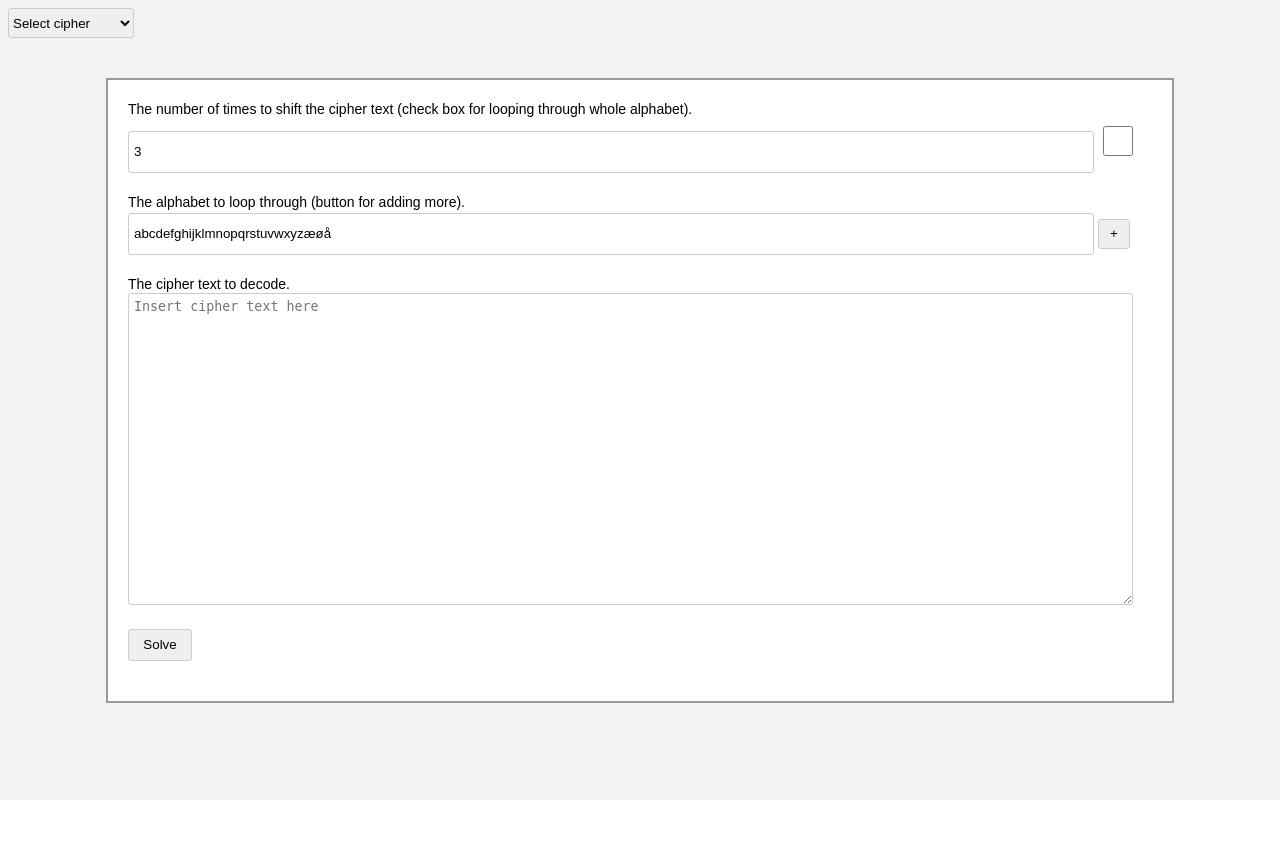
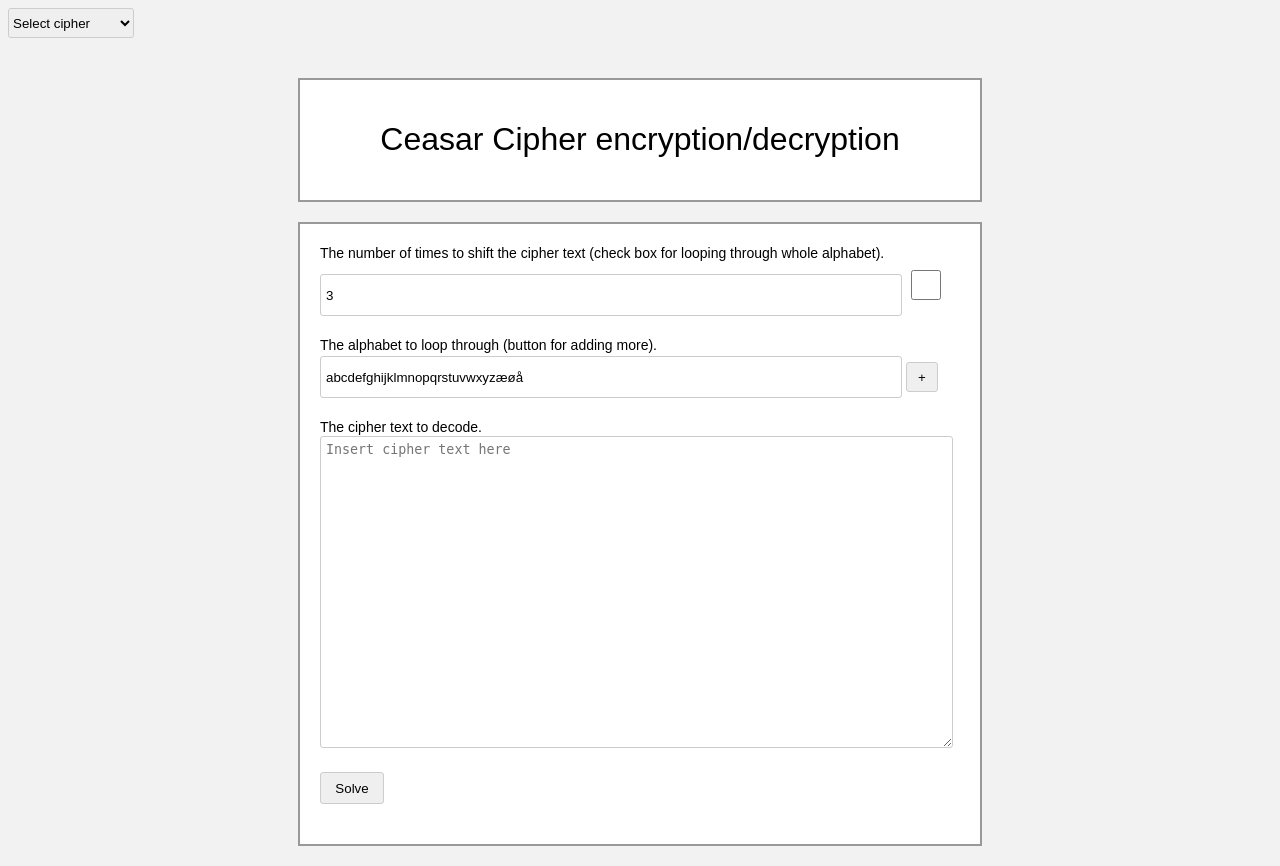
Before and after one commit to bertmad3400/super-denigma, a Flask app: page /shiftCiphers in a window 1280 px wide. Before the commit the page ends 800 px from the top, so only its background shows below. Run offline with Flask 2, Linux system fonts and the light colour scheme.

Commit message:
Update design

```diff
--- a/webFront/static/CSS/base.css
+++ b/webFront/static/CSS/base.css
@@ -1,5 +1,10 @@
 body {
 	background-color: #f2f2f2;
+}
+
+h1.page-title {
+	font-family: sans-serif;
+	font-weight: 100;
 }
 
 .boxedArea {
@@ -12,7 +17,7 @@ body {
 	background-color: #ffffff;
 	transition: box-shadow 0.15s ease-out;
 
-	width: 80vw;
+	width: 50vw;
 	margin: 20px auto;
 	padding: 20px;
 }
--- a/webFront/templates/solverBase.html
+++ b/webFront/templates/solverBase.html
@@ -1,6 +1,9 @@
 {% extends "base.html" %}
 
 {% block body %}
+	<div class="boxedArea" id="inputArea">
+		<h1 class="page-title"> Ceasar Cipher encryption/decryption</h1>
+	</div>
 
 	<div class="boxedArea" id="inputArea">
 		<form action="" method="POST" id="inputForm">
```
